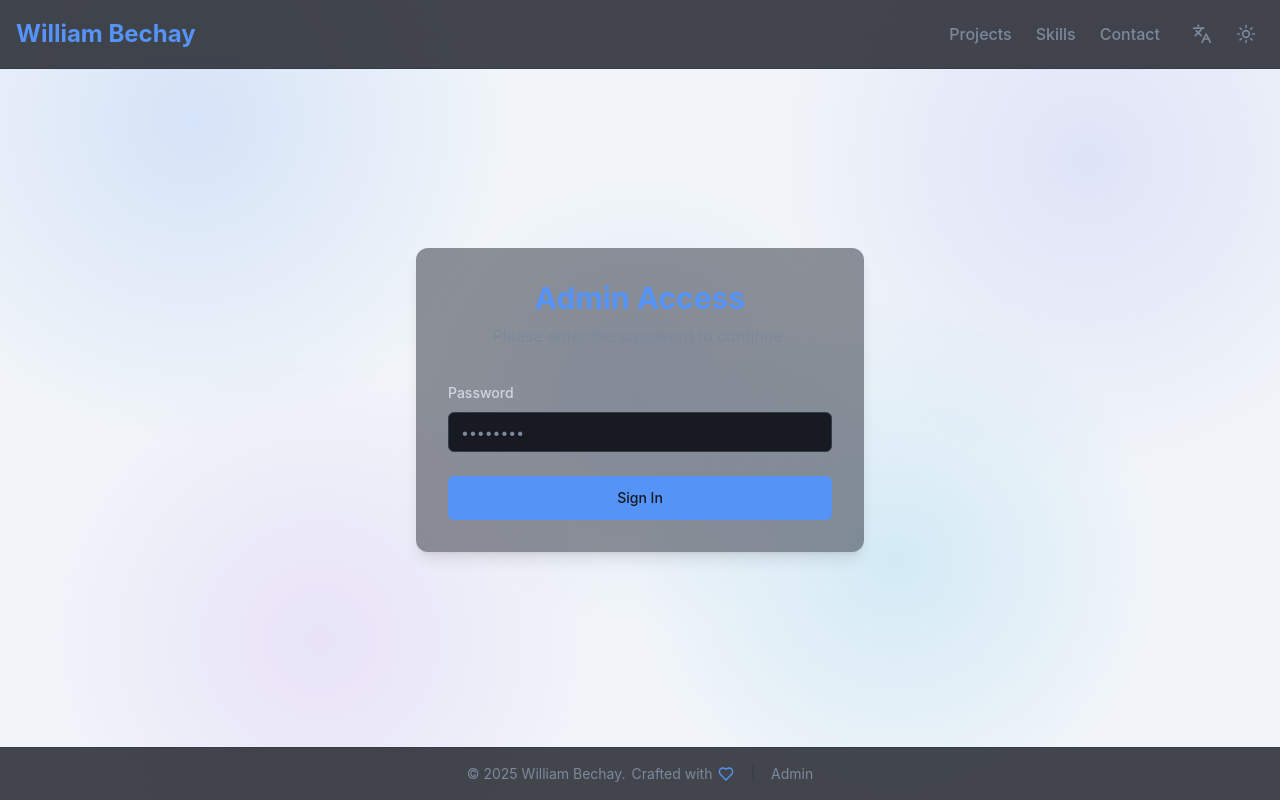
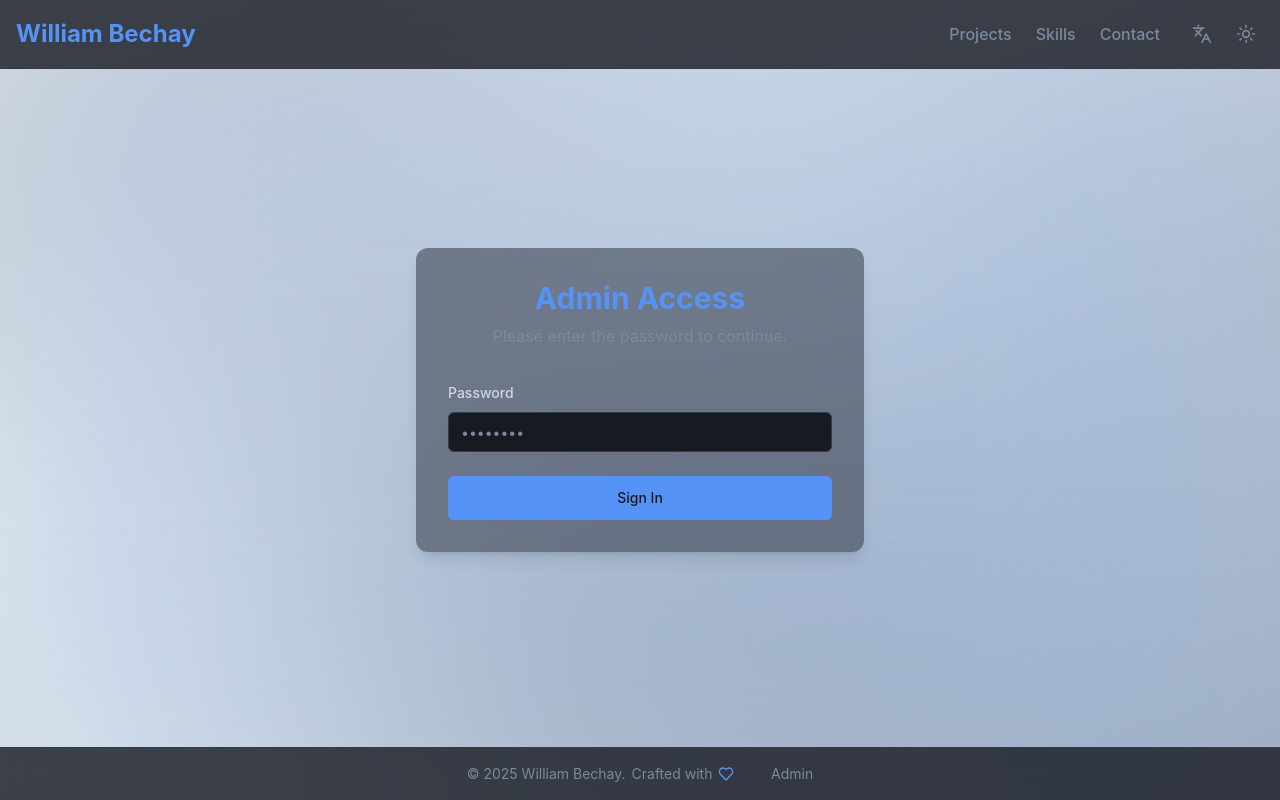
Before and after one commit to WilliamBechay/williambechay, a React (Vite) app: page /admin in a window 1280 px wide. Built offline with nearby package versions, Linux system fonts and the light colour scheme.

Commit message:
Ajout de l'effet glassmorphism masculin professionnel pour les deux modes

```diff
--- a/src/index.css
+++ b/src/index.css
@@ -62,9 +62,9 @@
     overflow-x: hidden;
   }
 
-  /* Mode clair - Fond avec spots de lumière */
+  /* Mode clair - Glassmorphism masculin */
   body:not(.dark) {
-    background: #f1f5f9;
+    background: linear-gradient(135deg, #e2e8f0 0%, #cbd5e1 50%, #94a3b8 100%);
     background-attachment: fixed;
   }
 
@@ -76,18 +76,31 @@
     width: 100%;
     height: 100%;
     background:
-      radial-gradient(circle at 15% 15%, rgba(59, 130, 246, 0.15) 0%, transparent 25%),
-      radial-gradient(circle at 85% 20%, rgba(99, 102, 241, 0.12) 0%, transparent 25%),
-      radial-gradient(circle at 70% 70%, rgba(14, 165, 233, 0.13) 0%, transparent 25%),
-      radial-gradient(circle at 25% 80%, rgba(168, 85, 247, 0.11) 0%, transparent 25%),
-      radial-gradient(circle at 50% 50%, rgba(59, 130, 246, 0.08) 0%, transparent 30%);
+      radial-gradient(ellipse at 20% 20%, rgba(71, 85, 105, 0.3) 0%, transparent 40%),
+      radial-gradient(ellipse at 80% 30%, rgba(100, 116, 139, 0.25) 0%, transparent 40%),
+      radial-gradient(ellipse at 40% 70%, rgba(51, 65, 85, 0.28) 0%, transparent 45%),
+      radial-gradient(ellipse at 70% 80%, rgba(71, 85, 105, 0.22) 0%, transparent 40%);
     pointer-events: none;
     z-index: 0;
   }
 
-  /* Mode sombre - Fond avec spots de lumière */
+  body:not(.dark)::after {
+    content: '';
+    position: fixed;
+    top: 0;
+    left: 0;
+    width: 100%;
+    height: 100%;
+    backdrop-filter: blur(120px) saturate(180%);
+    -webkit-backdrop-filter: blur(120px) saturate(180%);
+    background: rgba(255, 255, 255, 0.15);
+    pointer-events: none;
+    z-index: 0;
+  }
+
+  /* Mode sombre - Glassmorphism masculin */
   body.dark {
-    background: #0f172a;
+    background: linear-gradient(135deg, #0a0f1e 0%, #0f172a 30%, #1e293b 60%, #0f172a 100%);
     background-attachment: fixed;
   }
 
@@ -99,16 +112,30 @@
     width: 100%;
     height: 100%;
     background:
-      radial-gradient(circle at 20% 20%, rgba(59, 130, 246, 0.25) 0%, transparent 25%),
-      radial-gradient(circle at 80% 15%, rgba(139, 92, 246, 0.20) 0%, transparent 25%),
-      radial-gradient(circle at 65% 75%, rgba(14, 165, 233, 0.22) 0%, transparent 25%),
-      radial-gradient(circle at 30% 85%, rgba(168, 85, 247, 0.18) 0%, transparent 25%),
-      radial-gradient(circle at 50% 50%, rgba(59, 130, 246, 0.12) 0%, transparent 35%);
+      radial-gradient(ellipse at 15% 15%, rgba(30, 64, 175, 0.4) 0%, transparent 35%),
+      radial-gradient(ellipse at 85% 20%, rgba(67, 56, 202, 0.35) 0%, transparent 35%),
+      radial-gradient(ellipse at 30% 75%, rgba(29, 78, 216, 0.38) 0%, transparent 40%),
+      radial-gradient(ellipse at 75% 85%, rgba(55, 48, 163, 0.32) 0%, transparent 35%),
+      radial-gradient(ellipse at 50% 50%, rgba(30, 58, 138, 0.25) 0%, transparent 50%);
     pointer-events: none;
     z-index: 0;
   }
 
-  /* S'assurer que le contenu est au-dessus des spots */
+  body.dark::after {
+    content: '';
+    position: fixed;
+    top: 0;
+    left: 0;
+    width: 100%;
+    height: 100%;
+    backdrop-filter: blur(150px) saturate(200%);
+    -webkit-backdrop-filter: blur(150px) saturate(200%);
+    background: rgba(15, 23, 42, 0.3);
+    pointer-events: none;
+    z-index: 0;
+  }
+
+  /* S'assurer que le contenu est au-dessus de l'effet glassmorphism */
   #root {
     position: relative;
     z-index: 1;
```
